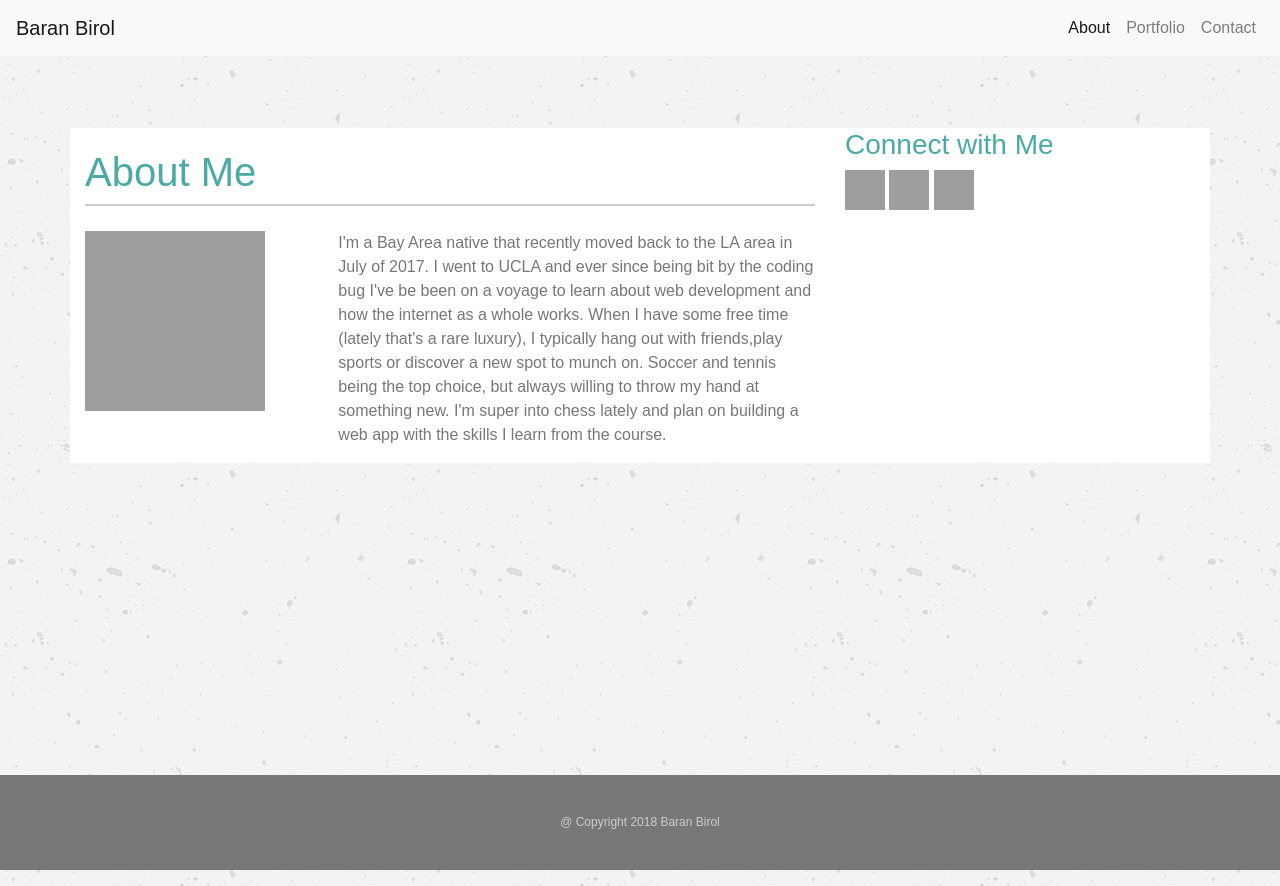
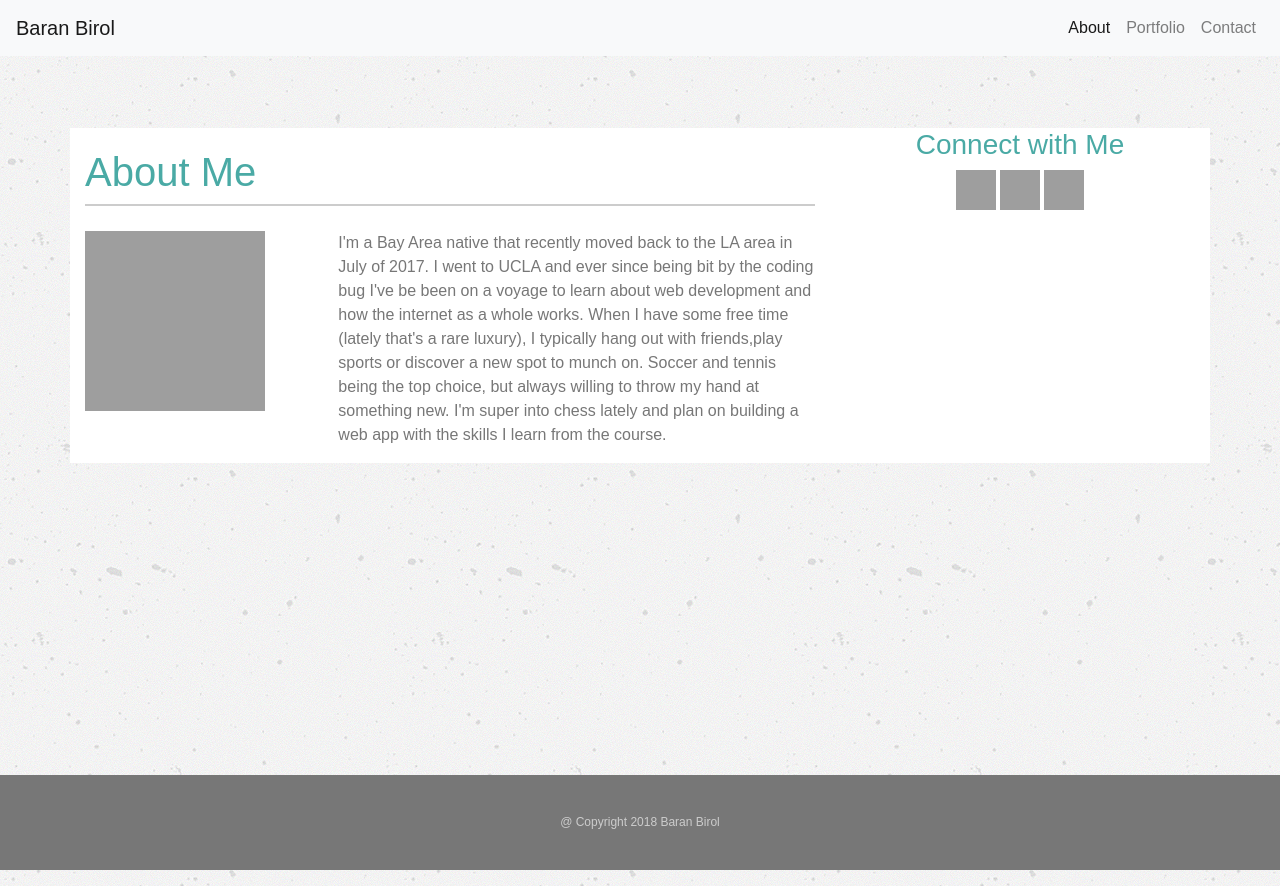
Before and after one commit to Ananax/Bootstrap-Portfolio, a plain HTML site: page index.html in a window 1280 px wide. Drawn offline with nearby package versions, Linux system fonts and the light colour scheme; grey boxes are pictures that could not be loaded.

Commit message:
making changes to the aside

```diff
--- a/assets/css/style.css
+++ b/assets/css/style.css
@@ -41,3 +41,7 @@ footer {
 	line-height: 95px;
 	font-size: 12px;
 }
+
+.aside {
+    text-align: center;
+}
--- a/index.html
+++ b/index.html
@@ -54,7 +54,7 @@
 			<div class="col-md-4">
 
 				  <div>
-				    <h3>Connect with Me</h3>
+				    <h3 class="aside">Connect with Me</h3>
                   </div>
                     <div class="aside">
 				    <a href="https://github.com/Ananax" target="_blank"> <img src="https://image.flaticon.com/icons/svg/38/38401.svg" width= "40" height="40"></a>
```
Also changed, not shown: contact.html (+1 -1 lines), portfolio.html (+1 -1 lines).
